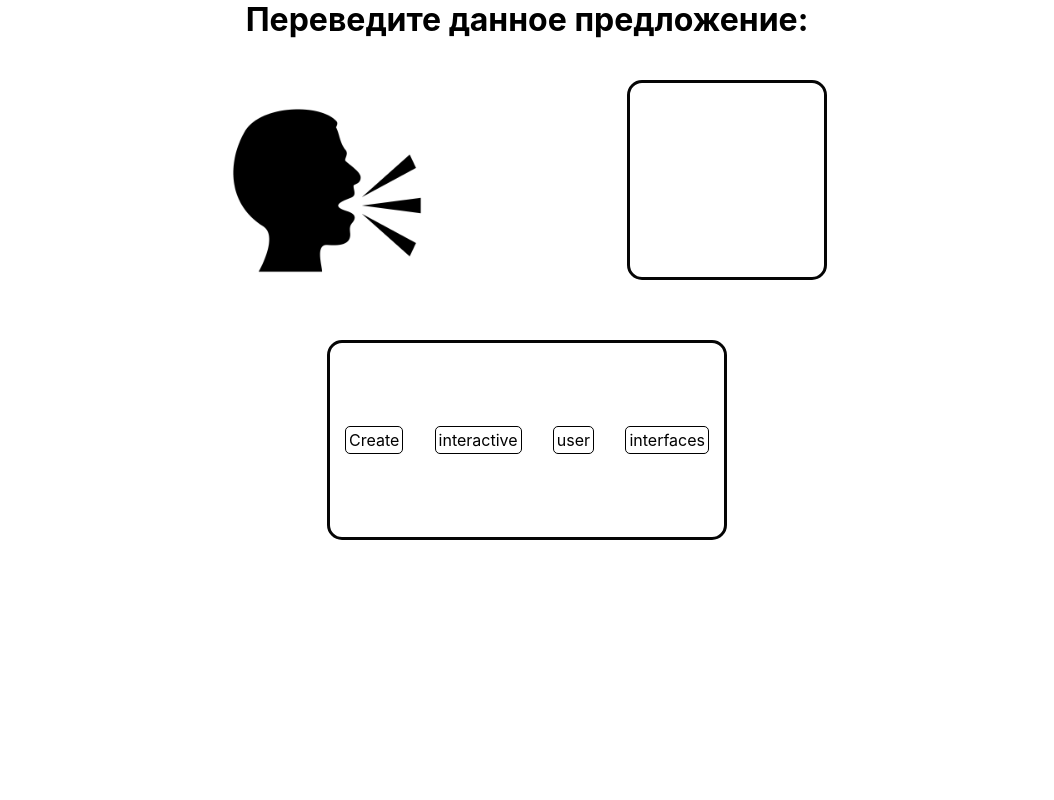
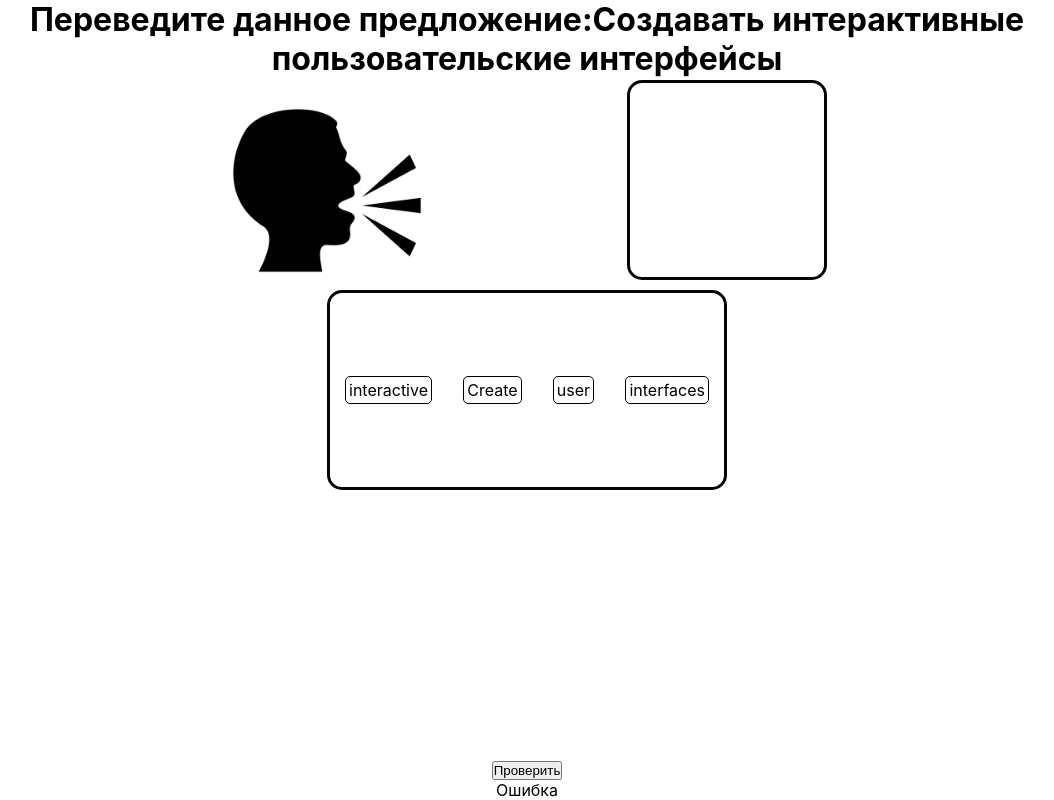
Before and after one commit to Alexuhugugul/translate-sentence, a React (Create React App) app: page / in a window 1280 px wide. Shown: the whole page, without its empty margins (113-1167 px from the left). Built offline with nearby package versions, Linux system fonts and the light colour scheme.

Commit message:
add text to speach

```diff
--- a/package.json
+++ b/package.json
@@ -13,6 +13,7 @@
     "react": "^17.0.2",
     "react-dom": "^17.0.2",
     "react-scripts": "4.0.3",
+    "talkify-tts": "^3.8.0",
     "typescript": "^4.2.4",
     "web-vitals": "^1.1.1"
   },
--- /dev/null
+++ b/src/components/atoms/button.tsx
@@ -0,0 +1,14 @@
+type TButton = {
+    checkResult: Function
+}
+const Button = (props: TButton) => {
+    const { checkResult } = props;
+
+    return (
+        <div className="submit-button__btn">
+            <button onClick={()=>checkResult()}>Проверить</button>
+        </div>
+    )
+}
+
+export default Button
--- a/src/components/atoms/title.tsx
+++ b/src/components/atoms/title.tsx
@@ -1,5 +1,5 @@
 type TTitleProps = {
-    children?: string
+    children?: string | Array<string>
 }
 
 const Title = (props: TTitleProps) => {
--- /dev/null
+++ b/src/components/atoms/validation.tsx
@@ -0,0 +1,11 @@
+
+const Validation = () => {
+
+    return (
+        <div className="submit-button__validation">
+            <span>Ошибка</span>
+        </div>
+    )
+}
+
+export default Validation
--- /dev/null
+++ b/src/components/molecules/submitButton.tsx
@@ -0,0 +1,19 @@
+import Button from "../atoms/button";
+import Validation from "../atoms/validation";
+
+type TSubmitFrom={
+    checkResult:Function
+}
+
+const SubmitButton = (props:TSubmitFrom) => {
+    const { checkResult } = props;
+
+    return (
+        <div className="submit-button">
+            <Button checkResult={checkResult}/>
+            <Validation/>
+        </div>
+    )
+}
+
+export default SubmitButton
--- a/src/pages/main.tsx
+++ b/src/pages/main.tsx
@@ -1,6 +1,14 @@
 import React, { BaseSyntheticEvent, SyntheticEvent, useState, useRef } from 'react';
 import Main from "../templates/main"
 import image from "../assets/speak.png";
+// @ts-ignore
+import 'talkify-tts';
+const controlBoard = [
+    { id: 2, order: 1, validOrder: 2, text: "interactive", translation: "интерактивные" },
+    { id: 4, order: 4, validOrder: 4, text: "interfaces", translation: "интерфейсы" },
+    { id: 3, order: 3, validOrder: 3, text: "user", translation: "пользовательские" },
+    { id: 1, order: 2, validOrder: 1, text: "Create", translation: "Создавать" },
+]
 
 const MainPage = () => {
     type TWord = {
@@ -9,12 +17,8 @@ const MainPage = () => {
         text: string,
         translation: string
     }
-    const [words, setWords] = useState<TWord[]>([
-        { id: 1, order: 1, text: "Create", translation: "Создавать" },
-        { id: 2, order: 2, text: "interactive", translation: "интерактивные" },
-        { id: 3, order: 3, text: "user", translation: "пользовательские" },
-        { id: 4, order: 4, text: "interfaces", translation: "интерфейсы" }
-    ].sort(sortWords));
+    const [words, setWords] = useState<TWord[]>([...controlBoard].sort(sortWords));
+
     const [board, setBoard] = useState<TWord[]>([])
     const [currentWord, setCurrentWord] = useState<TWord | null>(null)
     const [translationText, setTranslationText] = useState("Создавать интерактивные пользовательские интерфейсы");
@@ -28,12 +32,10 @@ const MainPage = () => {
         if (e.currentTarget.className === "words-for-translation__word") {
             e.currentTarget.style.boxShadow = "0 4px 3px gray"
         }
-
-
     }
     function dragHandler(e: React.DragEvent<HTMLDivElement>, word: TWord) {
         e.preventDefault()
-        console.log('asd',e.currentTarget.parentElement)
+        console.log('asd', e.currentTarget.parentElement)
         if (e.currentTarget.parentElement?.className === "string-for-translation__list") {
             const currentIndex = board.indexOf(word)
             board.splice(currentIndex, 1)
@@ -86,9 +88,26 @@ const MainPage = () => {
     }
     function sortWords(a: any, b: any) {
         return a.order - b.order
-
     }
 
+    function sortByValidOrder(a: any, b: any) {
+        return a.validOrder - b.validOrder
+    }
+
+    function checkResult() {
+        const resultString = board.map(word => word.translation)
+        const controlString = [...controlBoard].sort(sortByValidOrder).map(word => word.translation)
+
+        if (resultString.join(" ") === controlString.join(" ")) {
+            // @ts-ignore
+            window.talkify.config.remoteService.host = 'https://talkify.net';
+            // @ts-ignore
+            window.talkify.config.remoteService.apiKey = 'd9929a37-d3c5-40a8-8d72-db51b8beb64c';
+            // @ts-ignore
+            const player = new window.talkify.TtsPlayer(); //or new talkify.Html5Player()
+            player.playText([...controlBoard].sort(sortByValidOrder).map(word => word.text).join(" "));
+        }
+    }
     return (
         <div className="main-page"
             onDragOver={(event) => dragOverHandler(event)}
@@ -98,7 +117,9 @@ const MainPage = () => {
                 image={image}
                 availableWords={words}
                 handlers={handlers}
-                selectedWords={board} />
+                selectedWords={board}
+                checkResult={checkResult}
+                translationText={translationText} />
         </div>
     )
 }
--- a/src/templates/main.tsx
+++ b/src/templates/main.tsx
@@ -3,6 +3,7 @@ import Header from "../components/organisms/header";
 import StringForTranslation from "../components/organisms/stringForTranslation";
 import WordsForTranslation from "../components/organisms/wordsForTranslation";
 import WordsList from "../components/molecules/wordsList";
+import SubmitButton from "../components/molecules/submitButton";
 import Title from "../components/atoms/title";
 import Image from "../components/atoms/image";
 import Word from "../components/atoms/word";
@@ -27,13 +28,15 @@ type TMainPageProps = {
     handlers: TWordhandlers
     availableWords: Array<TWord>
     selectedWords: Array<TWord>
+    checkResult: Function
+    translationText:string
 }
 const mainPage = (props: TMainPageProps) => {
-    const { image, handlers, availableWords, selectedWords } = props
+    const { image, handlers, availableWords, selectedWords, checkResult,translationText } = props
     return (
         <Fragment>
             <Header>
-                <Title>Переведите данное предложение:</Title>
+                <Title>Переведите данное предложение:{translationText}</Title>
             </Header>
             <main className="main-page__body">
                 <StringForTranslation
@@ -69,6 +72,7 @@ const mainPage = (props: TMainPageProps) => {
                         )}
                     </WordsList>
                 </WordsForTranslation>
+                <SubmitButton checkResult={checkResult} />
             </main>
         </Fragment>
     )
```
Also changed, not shown: 1 other file (tests, documents, lock files or other folders).
